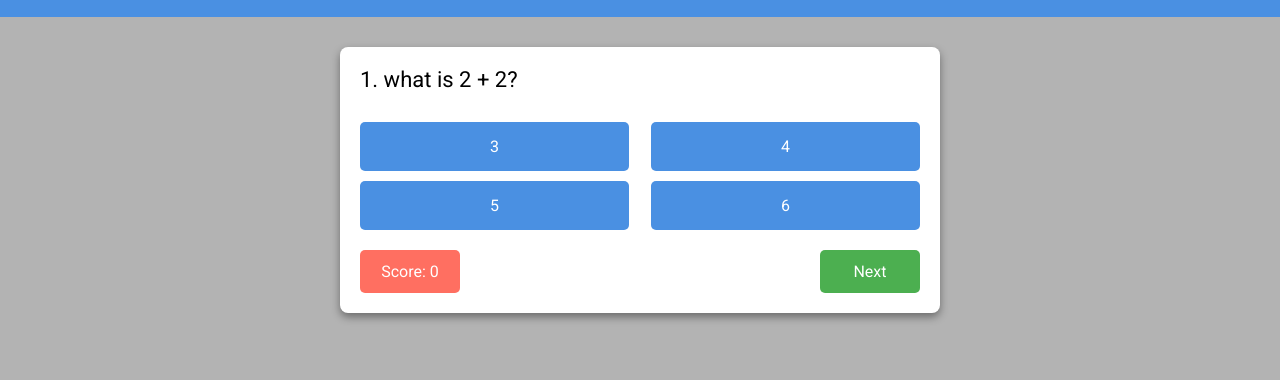
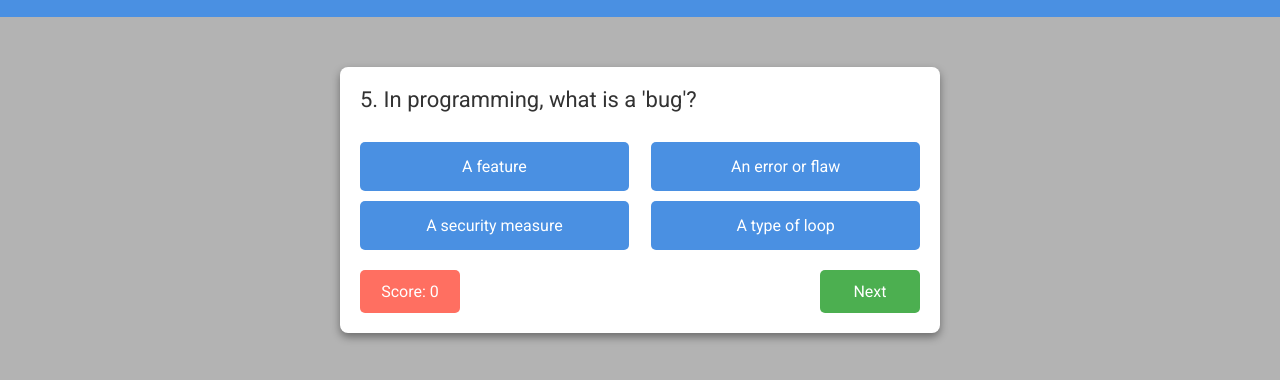
Before and after one commit to aitezazdev/classTask003-Interactive-Quiz-Game, a plain HTML site: page index.html in a window 1280 px wide. Shown: the part 70-450 px from the top of the page. Drawn offline with Linux system fonts and the light colour scheme.

Commit message:
5 qs add and ssome css changes

```diff
--- a/app.js
+++ b/app.js
@@ -1,14 +1,28 @@
 var data = [
-  { question: "1. what is 2 + 2?", choices: ["3", "4", "5", "6"], answer: 1 },
   {
-    question: "2. my name is?",
-    choices: ["zaz", "khan", "bro", "aitezaz"],
-    answer: 3,
+    question: "5. In programming, what is a 'bug'?",
+    choices: ["A feature", "An error or flaw", "A security measure", "A type of loop"],
+    answer: 1
   },
   {
-    question: "2. best film?",
-    choices: ["The dark knight", "Interstellar", "Inception", "no one"],
-    answer: 0,
+    question: "2. Which planet is known as the Red Planet?",
+    choices: ["Venus", "Mars", "Jupiter", "Saturn"],
+    answer: 1,
+  },
+  {
+    question: "2. Which programming language is known as the 'language of the web'?",
+    choices: ["Java", "Python", "C++", "JavaScript"],
+    answer: 3
+  },
+  {
+    question: "1. What is the capital of France?",
+    choices: ["London", "Berlin", "Paris", "Madrid"],
+    answer: 2
+  },
+  {
+    question: "4. Which company developed the Android operating system?",
+    choices: ["Apple", "Microsoft", "Google", "Samsung"],
+    answer: 2
   },
 ];
 
@@ -58,7 +72,7 @@ function checkAnswer(selectedOption) {
     score++;
     alert("correct");
   } else {
-    alert("Try Again!");
+    alert("Wrong!");
   }
   scoreElement.textContent = "Score: " + score;
 
--- a/style.css
+++ b/style.css
@@ -25,7 +25,7 @@ h1 {
 #main-box {
     width: 80%;
     max-width: 600px;
-    margin: 30px auto;
+    margin: 50px auto;
     padding: 20px;
     background-color: #fff;
     border-radius: 8px;
@@ -35,6 +35,7 @@ h1 {
 #question {
     font-size: 22px;
     margin-bottom: 20px;
+    color: #323232;
 }
 
 #choices {
```
Lines whose indentation alone changed are shown as unchanged.
